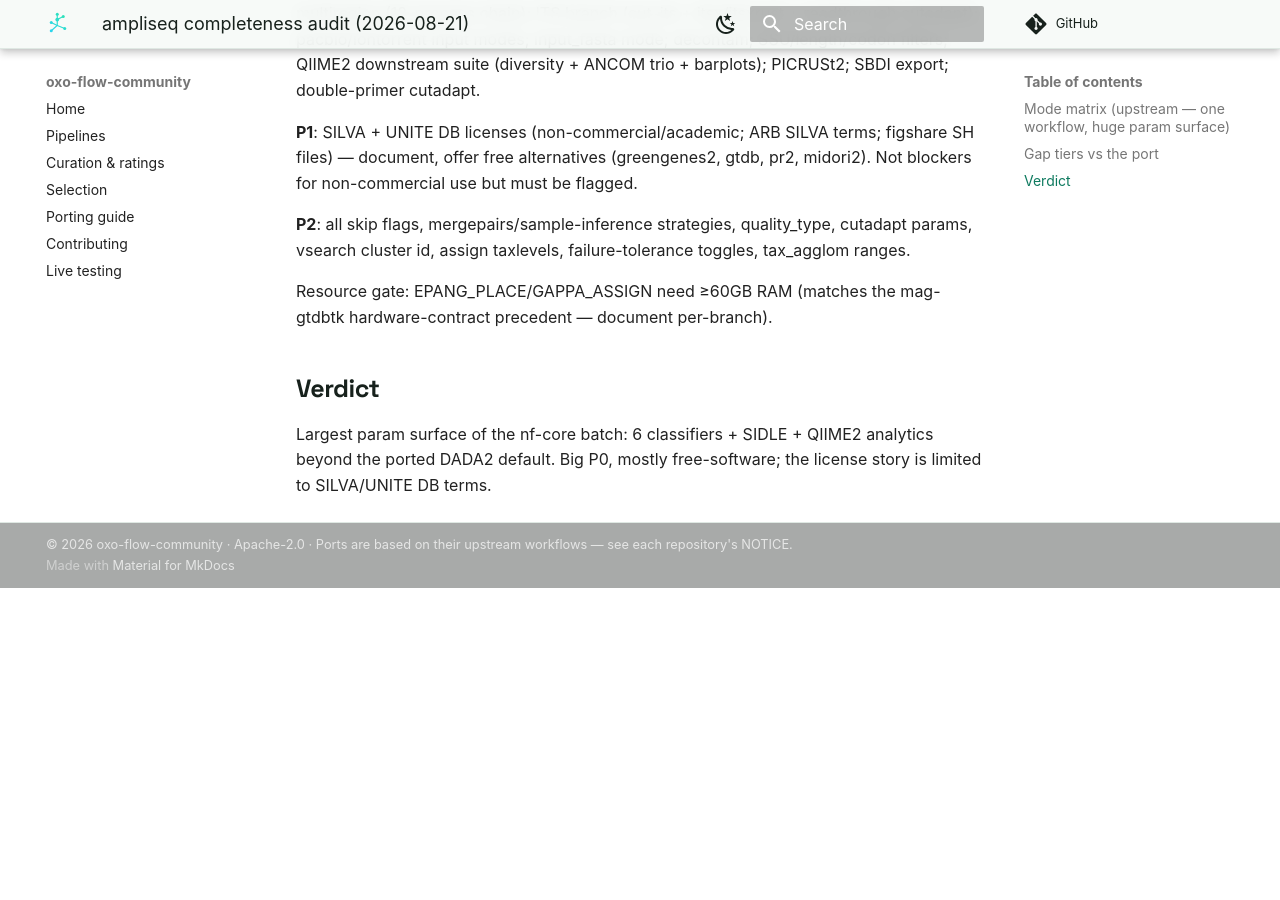
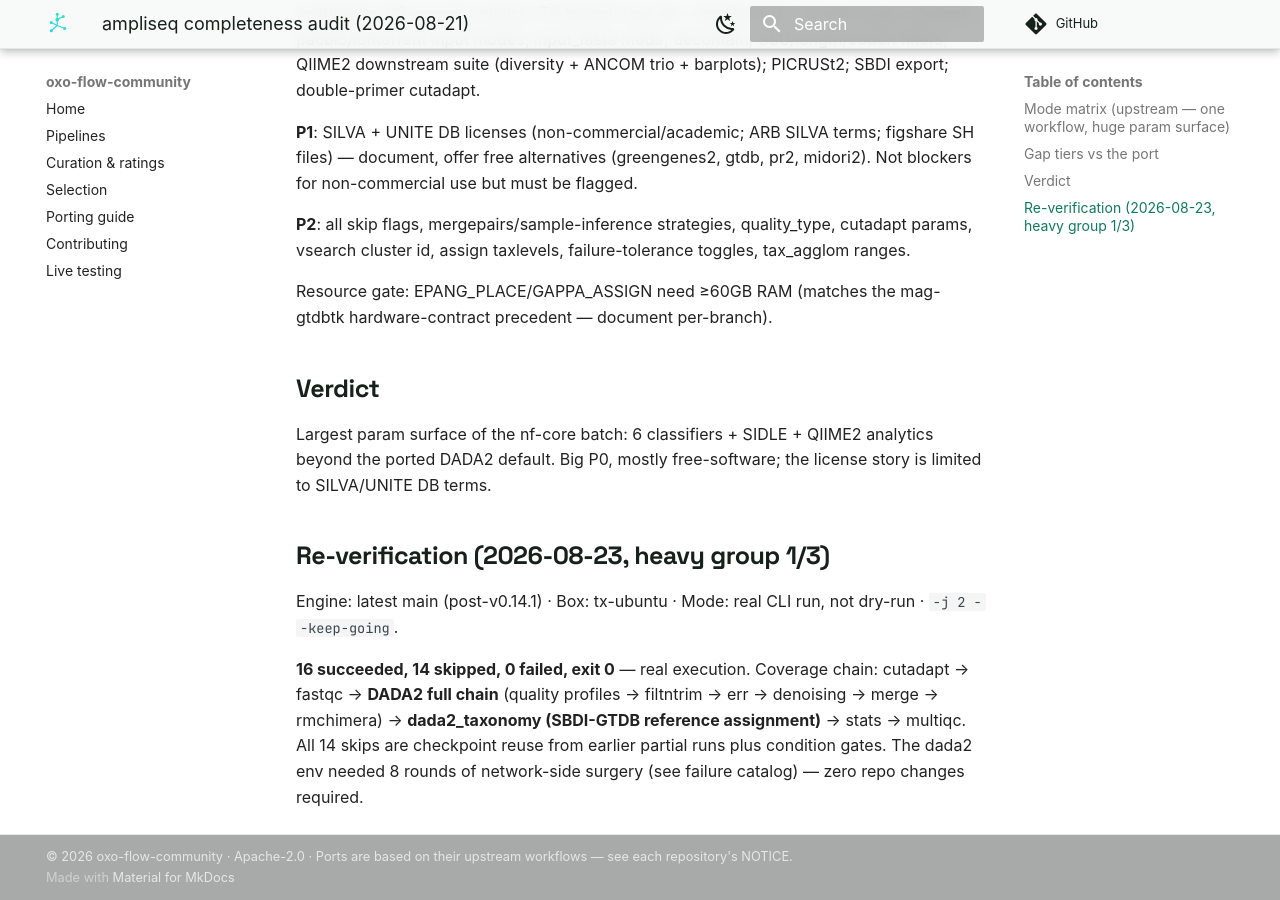
Before and after one commit to oxo-flow-community/oxo-flow-community.github.io, an MkDocs documentation site: the page built from docs/about/audits/ampliseq-2026-08.md, in a window 1280 px wide and 900 px high, scrolled down 1068 px. Built offline with MkDocs 1.6.1 and Material for MkDocs 9.7.7, drawn with Linux system fonts in a browser that asks for light colours; comment, search, counter and statistics services are not loaded; before the commit the page ends 1656 px from its top, so only the background shows below that.

Commit message:
docs(audit): ampliseq heavy 1/3 PASS — DADA2 full chain + SBDI-GTDB (16/0/14) + env 8-round solution + fetchngs 2 repo-race fixes

```diff
--- a/docs/about/audits/ampliseq-2026-08.md
+++ b/docs/about/audits/ampliseq-2026-08.md
@@ -46,3 +46,16 @@ mag-gtdbtk hardware-contract precedent — document per-branch).
 Largest param surface of the nf-core batch: 6 classifiers + SIDLE +
 QIIME2 analytics beyond the ported DADA2 default. Big P0, mostly
 free-software; the license story is limited to SILVA/UNITE DB terms.
+
+## Re-verification (2026-08-23, heavy group 1/3)
+
+Engine: latest main (post-v0.14.1) · Box: tx-ubuntu · Mode: real CLI
+run, not dry-run · `-j 2 --keep-going`.
+
+**16 succeeded, 14 skipped, 0 failed, exit 0** — real execution.
+Coverage chain: cutadapt → fastqc → **DADA2 full chain** (quality
+profiles → filtntrim → err → denoising → merge → rmchimera) →
+**dada2_taxonomy (SBDI-GTDB reference assignment)** → stats →
+multiqc. All 14 skips are checkpoint reuse from earlier partial runs
+plus condition gates. The dada2 env needed 8 rounds of network-side
+surgery (see failure catalog) — zero repo changes required.
```
Also changed, not shown: skills/live-test/references/failure-catalog.md (+15 -0 lines).
